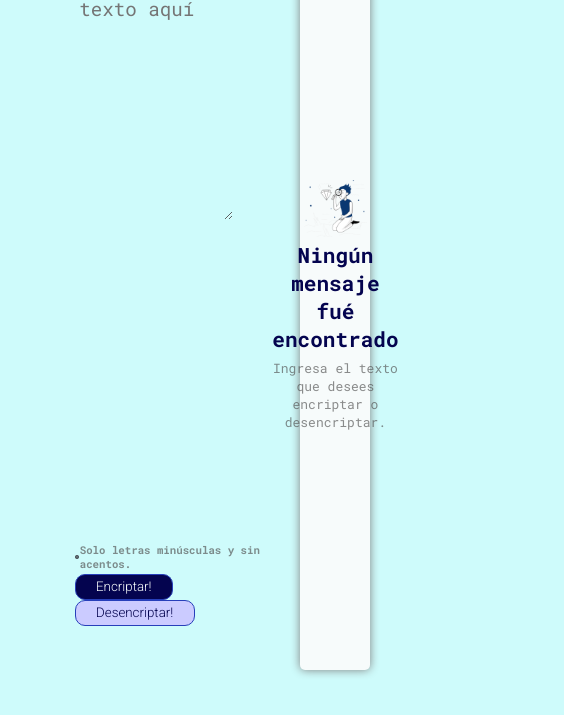
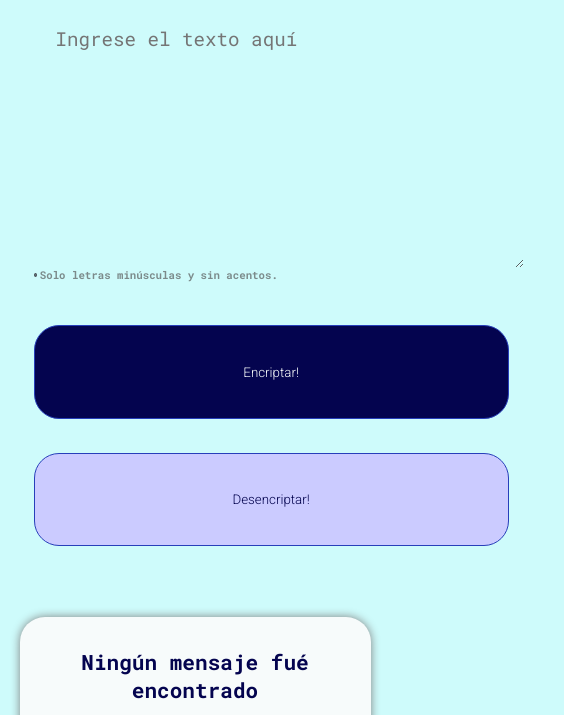
Before and after one commit to Mlopdi/EncriptadorApp, a plain HTML site: page index.html in a window 390 px wide. Shown: the part 98-813 px from the top of the page, 564 px wide, since content can reach past the window. Drawn offline with Linux system fonts and the light colour scheme.

Commit message:
Proyecto finalizado

```diff
--- a/assets/css/index.css
+++ b/assets/css/index.css
@@ -206,3 +206,151 @@ footer > a {
 .footer-image {
     width: 14px;
 }
+
+/* Media Queries para Tablets (max-width: 800px) */
+@media (max-width: 821px) {
+
+    main {
+        flex-direction: column;
+    }
+
+    .encriptador-contenedor-texto {
+        left: -20%;
+        min-height: 65vh;
+        width: 40rem;
+    }
+
+    .encriptador-contenedor-btns-btns {
+        display: flex;
+        justify-content: center;
+    }
+
+    .encriptador-contenedor-btns-texto {
+        margin-bottom: 2%;
+        position: relative;
+        left: -20%;
+    }
+
+    #input-area {
+        width: 57rem;
+    }
+
+    button {
+        padding: 6% 30%;
+        margin-left: 4%;
+        border-radius: 25px;
+    }
+
+    .ladera {
+        margin-top: 5%;
+        width: 100%;
+        border-radius: 25px;
+        margin-bottom: 5%;
+    }
+
+    .img-hombresito {
+        display: none;
+    }
+
+    #btn-copiar {
+        padding: 4% 10%;
+        margin-bottom: 5%;
+        margin-left: 0;
+    }
+
+    footer {
+        bottom: unset;
+    }
+}
+
+/* Media Queries para Celulares (max-width: 480px) */
+@media (max-width: 431px) {
+
+    .encriptador {
+        flex-direction: column;
+    }
+
+    .encriptador-img {
+        width: 100px;
+        margin-left: 0;
+    }
+
+    .encriptador-contenedor-texto {
+        left: -11%;
+        min-height: 30vh;
+        width: 35rem;
+        display: flex;
+        justify-content: center;
+    }
+
+    #input-area {
+        width: 30rem;
+    }
+
+    .encriptador-contenedor-btns-texto {
+        left: 0%;
+    }
+
+    .encriptador-contenedor-btns {
+        width: 30rem;
+    }
+
+    .encriptador-contenedor-btns-btns {
+        flex-direction: column;
+        align-items: stretch;
+    }
+
+    button {
+        padding: 8% 30%;
+        margin-left: 0%;
+        margin-top: 7%;
+        border-radius: 25px;
+    }
+
+    .ladera {
+        margin-top: 20%;
+        min-height: 20vh;
+    }
+
+    footer {
+        min-height: 4vh;
+    }
+}
+
+/* Media Queries para Celulares (max-width: 380px) */
+@media (max-width: 380px) {
+
+    button {
+        padding: 8% 5%;
+        margin-top: 2.5%;
+    }
+
+    .ladera {
+        margin-top: 10%;
+    }
+
+    .encriptador-contenedor-texto {
+        left: -30%;
+    }
+
+    #input-area {
+        width: 25rem;
+    }
+
+    .encriptador-contenedor-btns-texto {
+        margin: 0;
+    }
+
+    .encriptador-contenedor-btns {
+        width: 26rem;
+    }
+
+    .encriptador-contenedor-btns-btns {
+        margin-top: 0;
+    }
+
+    #btn-copiar {
+        padding: 7% 10%;
+    }
+
+}
```
